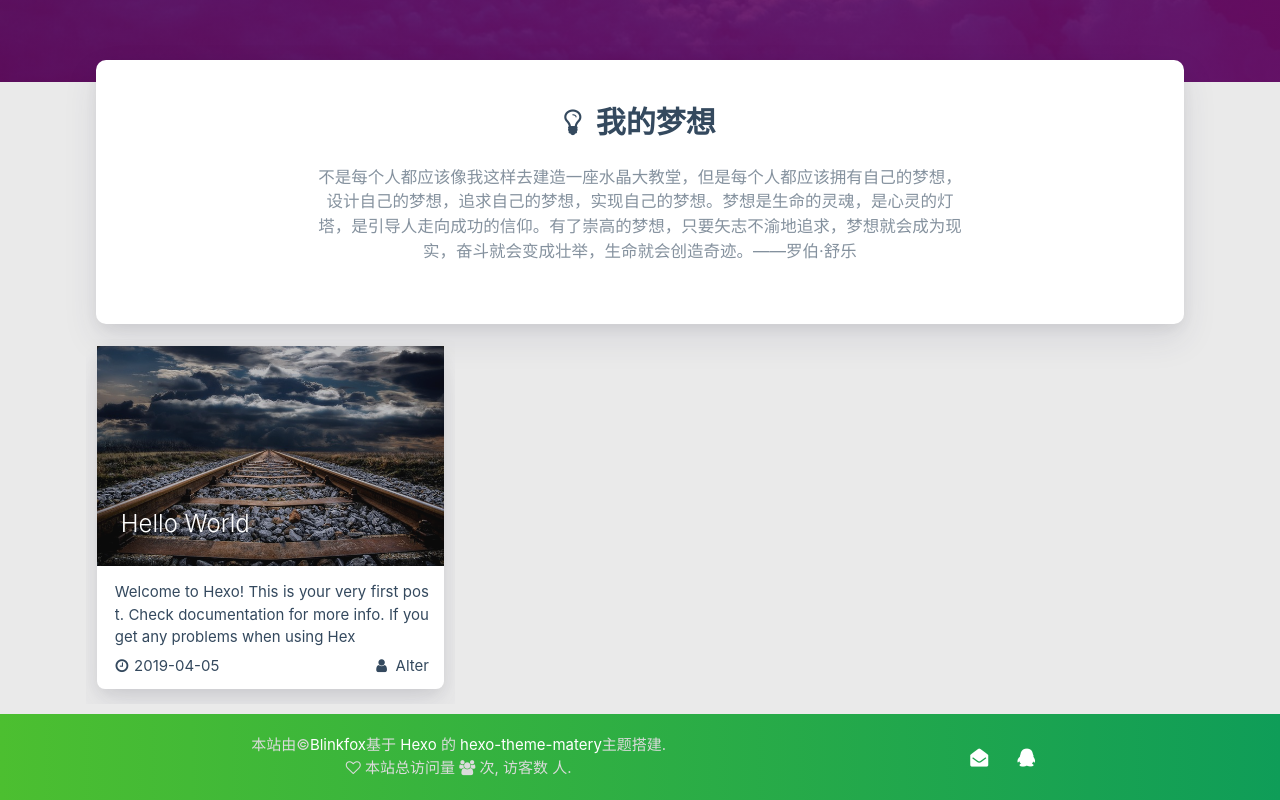
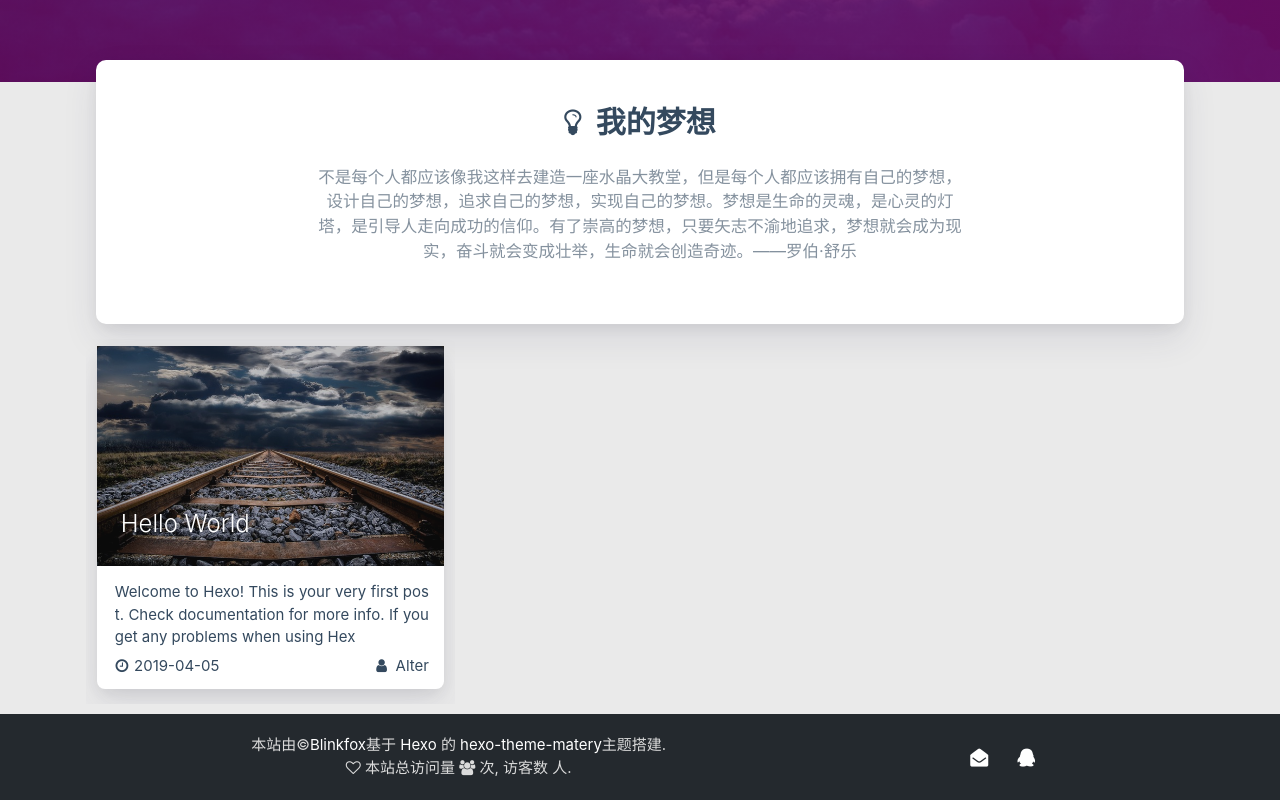
Before and after one commit to weijieqiu/weijieqiu.github.io, a plain HTML site: page index.html in a window 1280 px wide. Shown: the part 718-1518 px from the top of the page. Drawn offline with Linux system fonts and the light colour scheme; some packages are replaced by stand-ins of ours; no server answers; a script that the page names is missing.

Commit message:
Site updated: 2019-04-05 23:04:44

```diff
--- a/css/matery.css
+++ b/css/matery.css
@@ -163,7 +163,7 @@ mark {
 }
 
 .bg-color {
-    background-image: linear-gradient(to right, #4cbf30 0%, #0f9d58 100%);
+    background-image: linear-gradient(to right, #24292e 0%, #24292e 100%);
 }
 
 .text-color {
```
